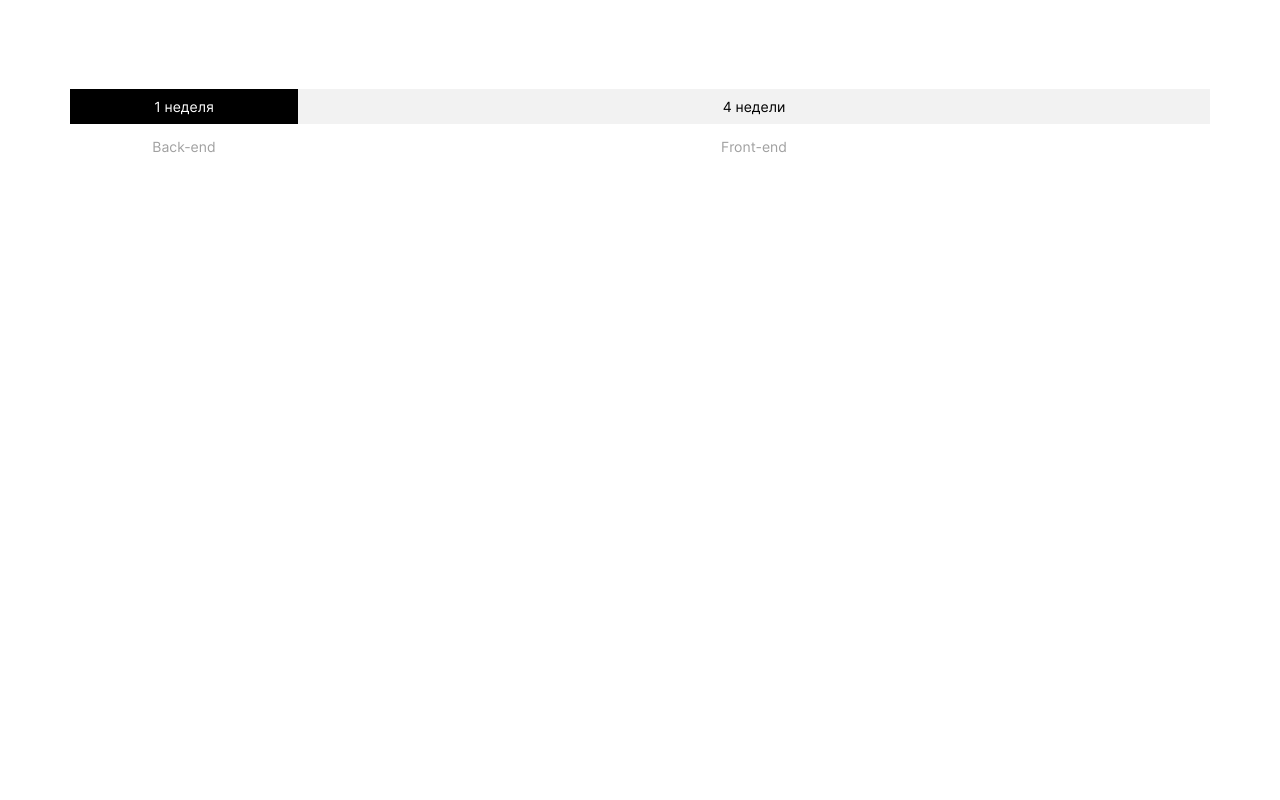
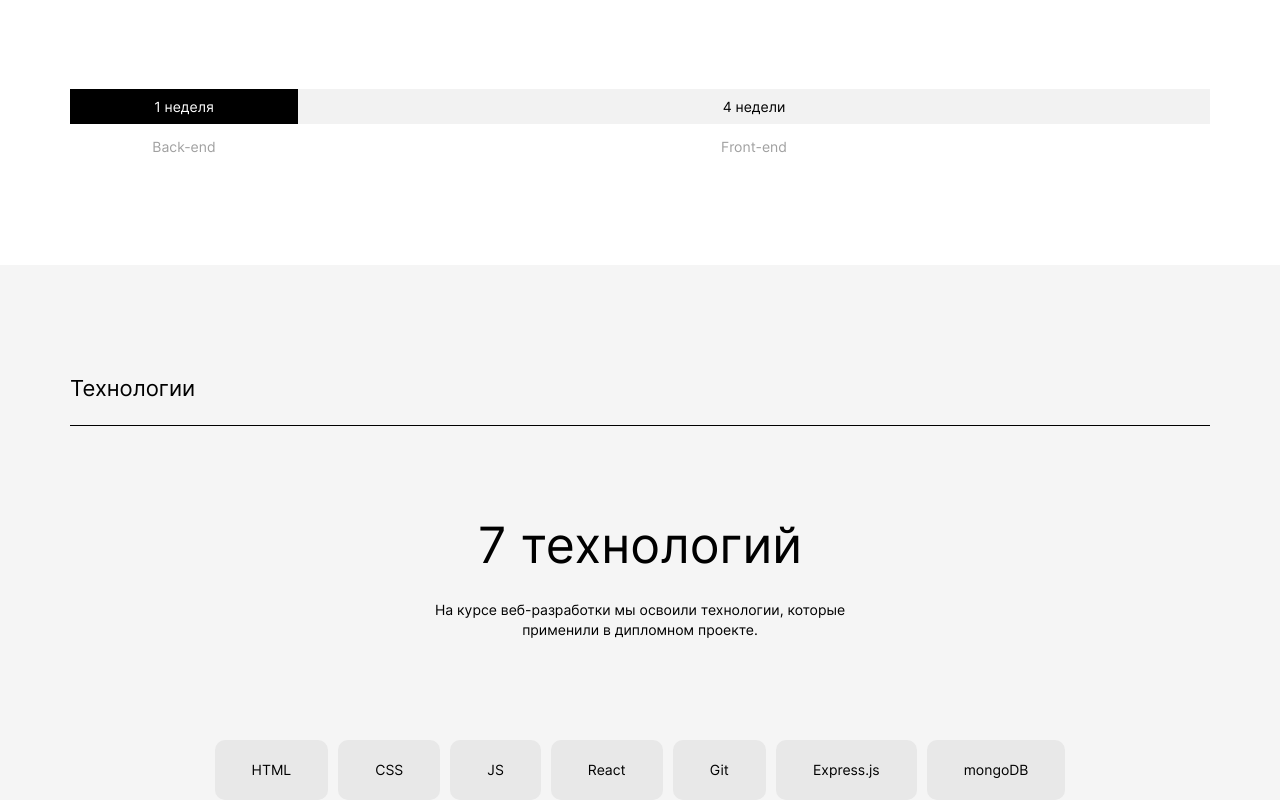
Before and after one commit to kronos2033/movies-explorer-frontend, a React (Create React App) app: page / in a window 1280 px wide. Shown: the part 1048-1848 px from the top of the page. Before the commit the page ends 1313 px from the top, so only its background shows below. Built offline with nearby package versions, Linux system fonts and the light colour scheme.

Commit message:
Create technologies component

```diff
--- a/src/components/Main/Main.js
+++ b/src/components/Main/Main.js
@@ -2,6 +2,7 @@ import Header from '../Header/Header';
 import Promo from '../Promo/Promo';
 import Navbar from '../Navbar/Navbar';
 import AboutProject from '../AboutProject/AboutProject';
+import Technologies from '../Technologies/Technologies';
 import './Main.css';
 
 function Main(props) {
@@ -11,6 +12,7 @@ function Main(props) {
       <Promo />
       <Navbar/>
       <AboutProject/>
+      <Technologies/>
     </div>
   );
 }
--- /dev/null
+++ b/src/components/Technologies/Technologies.css
@@ -0,0 +1,67 @@
+.technologies {
+  background-color: #f5f5f5;
+}
+
+.technologies_narrow {
+  width: 1140px;
+  margin: 0 auto;
+}
+.technplogies__title {
+  font-style: normal;
+  font-weight: normal;
+  font-size: 22px;
+  line-height: 27px;
+  margin: 0;
+  padding: 110px 0 23px 0;
+  border-bottom: 1px solid #000;
+}
+
+.technplogies__article {
+  display: flex;
+  flex-direction: column;
+  align-items: center;
+  justify-content: center;
+}
+
+.technologies__about {
+  margin: 0;
+  margin-top: 90px;
+  font-size: 50px;
+  line-height: 58px;
+  font-style: normal;
+  font-weight: normal;
+}
+
+.technonolies__text {
+  font-style: normal;
+  font-weight: normal;
+  font-size: 14px;
+  line-height: 20px;
+  width: 460px;
+  text-align: center;
+  margin: 26px 0 0 0;
+}
+
+.technologies__list {
+  display: grid;
+  grid-template-columns: repeat(7, 1fr);
+  grid-auto-flow: row;
+  justify-content: center;
+  gap: 10px;
+  margin: 0 auto;
+  padding: 0;
+  margin-top: 100px;
+  width: 690px;
+}
+
+.technologies__technologie {
+  list-style: none;
+  padding: 21px 37px 22px;
+  background-color: #e8e8e8;
+  font-style: normal;
+  font-weight: normal;
+  font-size: 14px;
+  line-height: 17px;
+  border-radius: 10px;
+  text-align: center;
+}
--- /dev/null
+++ b/src/components/Technologies/Technologies.js
@@ -0,0 +1,29 @@
+import './Technologies.css';
+
+function Technologies() {
+  return (
+    <section className='technologies'>
+    <div className='technologies_narrow'>
+      <h2 className='technplogies__title'>Технологии</h2>
+      <article className='technplogies__article'>
+        <h3 className='technologies__about'>7 технологий</h3>
+        <p className='technonolies__text'>
+          На курсе веб-разработки мы освоили технологии, которые применили в
+          дипломном проекте.
+        </p>
+      </article>
+      <ul className='technologies__list'>
+        <li className='technologies__technologie'>HTML</li>
+        <li className='technologies__technologie'>CSS</li>
+        <li className='technologies__technologie'>JS</li>
+        <li className='technologies__technologie'>React</li>
+        <li className='technologies__technologie'>Git</li>
+        <li className='technologies__technologie'>Express.js</li>
+        <li className='technologies__technologie'>mongoDB</li>
+      </ul>
+      </div>
+    </section>
+  );
+}
+
+export default Technologies;
```
